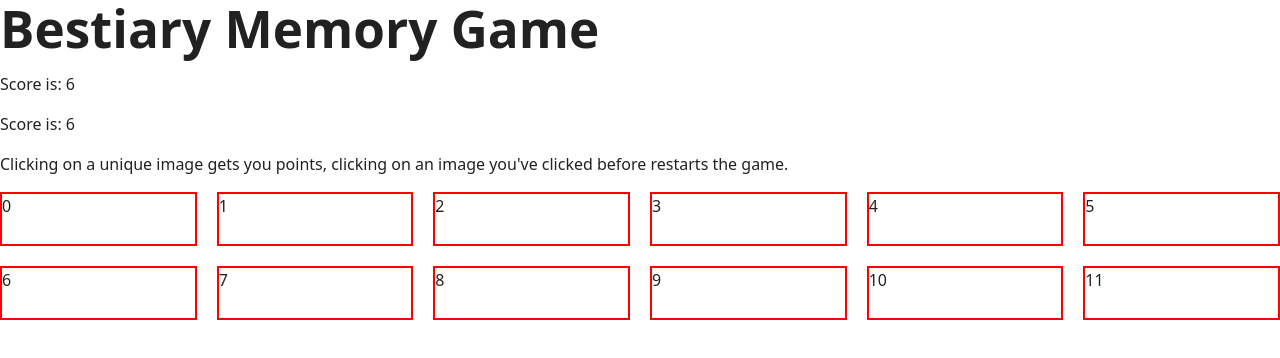
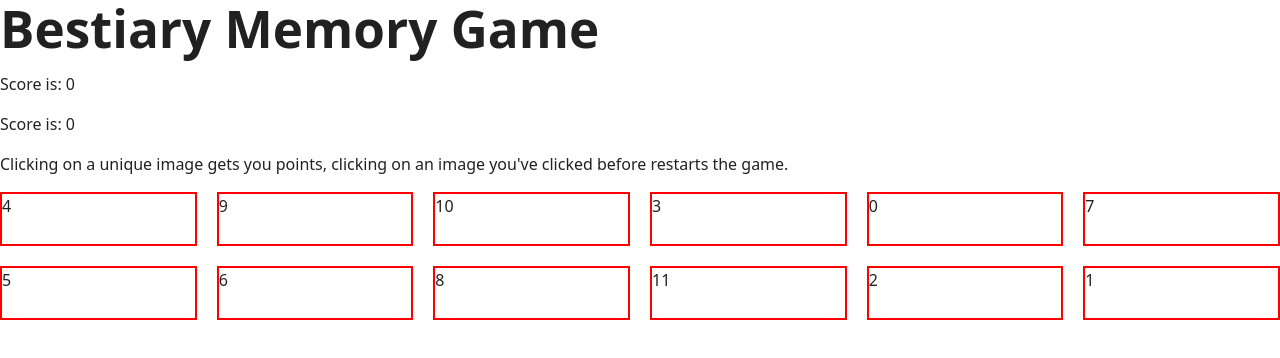
Before and after one commit to hmoh24/memoryCardGame, a React (Vite) app: page / in a window 1280 px wide. Shown: the top 358 px of the page. Built offline with nearby package versions, Linux system fonts and the light colour scheme.

Commit message:
add click handler to cards, working game loop with score and best score

```diff
--- a/src/App.jsx
+++ b/src/App.jsx
@@ -1,30 +1,36 @@
 import { useState } from "react";
-import reactLogo from "./assets/react.svg";
-import viteLogo from "/vite.svg";
 import "./App.css";
 import Score from "./components/score/Score";
 import AllCards from "./components/allCards/AllCards";
+import { randomIndex, randomiseArray } from "./util/helperFuncs";
 
 function App() {
-  const [count, setCount] = useState(0);
-  const [cardData, setCardData] = useState([
-    0, 1, 2, 3, 4, 5, 6, 7, 8, 9, 10, 11,
-  ]); //make state
+  const [score, setScore] = useState(0);
+  const [bestScore, setBestScore] = useState(0);
+
+  const [cardData, setCardData] = useState(
+    randomiseArray([0, 1, 2, 3, 4, 5, 6, 7, 8, 9, 10, 11], randomIndex),
+  );
 
   return (
     <>
       <header>
         <section className="top">
           <h1>Bestiary Memory Game</h1>
-          <Score />
-          <Score />
+          <Score score={score} />
+          <Score score={bestScore} />
         </section>
         <p>
           Clicking on a unique image gets you points, clicking on an image
           you've clicked before restarts the game.
         </p>
       </header>
-      <AllCards cardData={cardData} setCardData={setCardData} />
+      <AllCards
+        cardData={cardData}
+        setCardData={setCardData}
+        setScore={setScore}
+        setBestScore={setBestScore}
+      />
     </>
   );
 }
--- a/src/components/allCards/AllCards.jsx
+++ b/src/components/allCards/AllCards.jsx
@@ -1,8 +1,31 @@
 import Card from "../card/card";
 import { randomIndex, randomiseArray } from "../../util/helperFuncs";
-export default function AllCards({ cardData, setCardData }) {
-  function handleCardClick(e) {
-    if (e.target.classList.contains("card")) {
+import { useState } from "react";
+export default function AllCards({
+  cardData,
+  setCardData,
+  setScore,
+  setBestScore,
+}) {
+  const [clickedCards, setClickedCards] = useState([]);
+
+  function handleCardClick(value) {
+    if (!clickedCards.includes(value)) {
+      setClickedCards((prev) => {
+        let updated = [...prev, value];
+        setBestScore((score) => {
+          return updated.length > score ? score + 1 : score;
+        });
+        return updated;
+      });
+      setScore((prev) => prev + 1);
+
+      setCardData((prevCards) => {
+        return randomiseArray(prevCards, randomIndex);
+      });
+    } else {
+      setScore(0);
+      setClickedCards((prev) => []);
       setCardData((prevCards) => {
         return randomiseArray(prevCards, randomIndex);
       });
@@ -10,9 +33,11 @@ export default function AllCards({ cardData, setCardData }) {
   }
 
   return (
-    <main onClick={(e) => handleCardClick(e)}>
+    <main>
       {cardData.map((cardValue) => {
-        return <Card key={cardValue} value={cardValue} />;
+        return (
+          <Card key={cardValue} value={cardValue} onClick={handleCardClick} />
+        );
       })}
     </main>
   );
--- a/src/components/card/Card.jsx
+++ b/src/components/card/Card.jsx
@@ -1,3 +1,7 @@
-export default function Card({ value }) {
-  return <section className="card">{value}</section>;
+export default function Card({ value, onClick }) {
+  return (
+    <section onClick={() => onClick(value)} className="card">
+      {value}
+    </section>
+  );
 }
--- a/src/components/score/Score.jsx
+++ b/src/components/score/Score.jsx
@@ -1,7 +1,7 @@
-export default function Score() {
+export default function Score({ score }) {
   return (
     <>
-      <p>Score is: 6</p>
+      <p>Score is: {score}</p>
     </>
   );
 }
```
